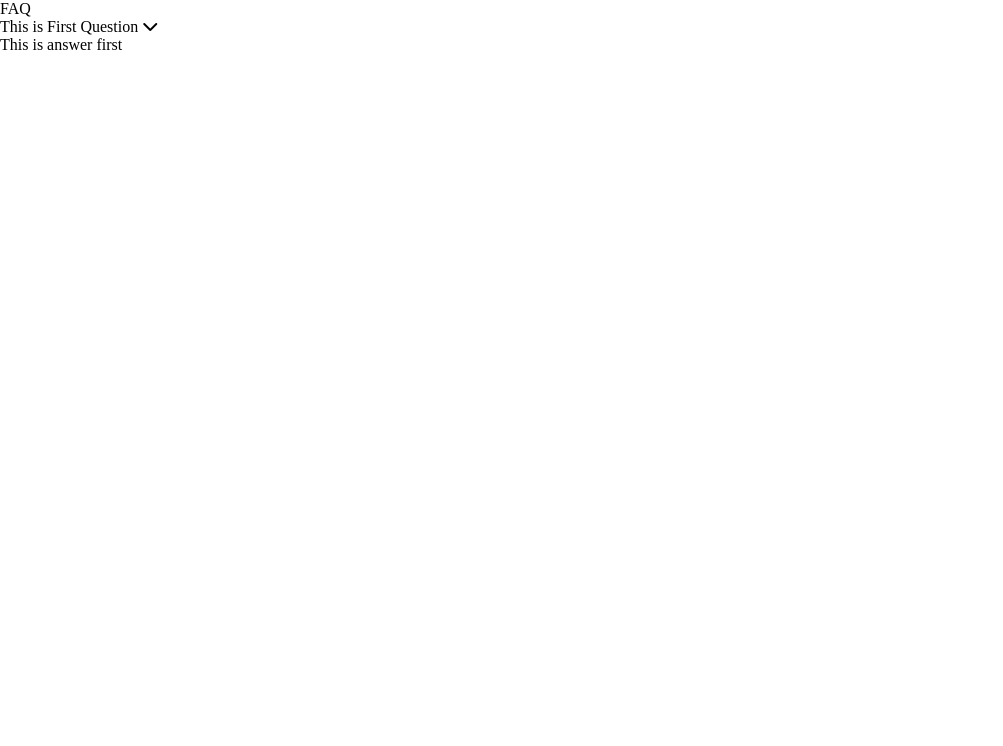
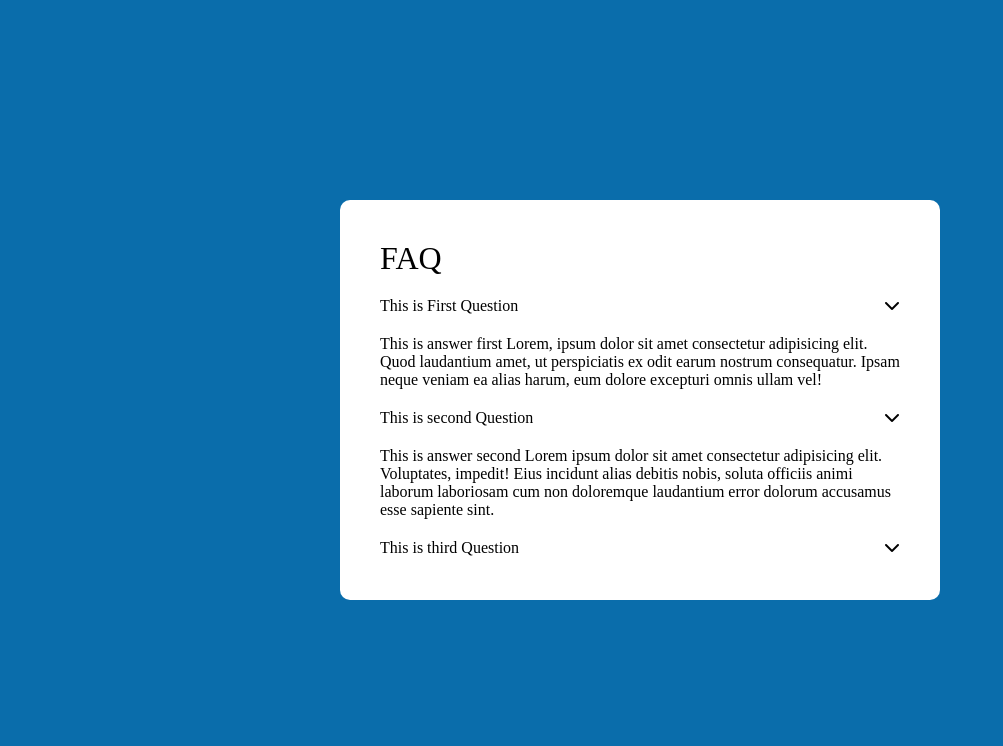
Before and after one commit to MaheshRautrao/Javascript-Accordion, a plain HTML site: page index.html in a window 1280 px wide. Shown: the whole page, without its empty margins (0-1003 px from the left). Drawn offline with Linux system fonts and the light colour scheme.

Commit message:
done some styling

```diff
--- a/index.html
+++ b/index.html
@@ -20,7 +20,49 @@
               <span>This is First Question</span>
               <i class="fa-solid fa-chevron-down"></i>
             </div>
-            <span class="answer">This is answer first</span>
+            <span class="answer"
+              >This is answer first Lorem, ipsum dolor sit amet consectetur
+              adipisicing elit. Quod laudantium amet, ut perspiciatis ex odit
+              earum nostrum consequatur. Ipsam neque veniam ea alias harum, eum
+              dolore excepturi omnis ullam vel!</span
+            >
+            <span class="line"></span>
+          </li>
+          <li class="question_box">
+            <div class="question">
+              <span>This is second Question</span>
+              <i class="fa-solid fa-chevron-down"></i>
+            </div>
+            <span class="answer"
+              >This is answer second Lorem ipsum dolor sit amet consectetur
+              adipisicing elit. Voluptates, impedit! Eius incidunt alias debitis
+              nobis, soluta officiis animi laborum laboriosam cum non doloremque
+              laudantium error dolorum accusamus esse sapiente sint.</span
+            >
+            <span class="line"></span>
+          </li>
+          <li class="question_box">
+            <div class="question">
+              <span>This is third Question</span>
+              <i class="fa-solid fa-chevron-down"></i>
+            </div>
+            <span class="answer"
+              >This is answer third Lorem ipsum dolor sit amet consectetur
+              adipisicing elit. Possimus, eos iste perferendis est beatae
+              dolores molestias quia inventore mollitia ducimus.</span
+            >
+            <span class="line"></span>
+          </li>
+          <li class="question_box">
+            <div class="question">
+              <span>This is fourth Question</span>
+              <i class="fa-solid fa-chevron-down"></i>
+            </div>
+            <span class="answer"
+              >This is answer fourth Lorem ipsum dolor sit, amet consectetur
+              adipisicing elit. Praesentium quas distinctio alias suscipit quam
+              vitae similique vel ad temporibus? Ullam.</span
+            >
             <span class="line"></span>
           </li>
         </ul>
--- a/style.css
+++ b/style.css
@@ -3,3 +3,46 @@
     padding: 0;
     box-sizing: border-box;
 }
+
+ul{
+    list-style: none;
+}
+
+.container{
+    height: 100vh;
+    width: 100vw;
+    background: rgb(10, 109, 171);
+    display: flex;
+    justify-content: center;
+    align-items: center;
+}
+
+.wrapper{
+    width: 600px;
+    height: 400px;
+    padding: 40px;
+    background-color: white;
+    border-radius: 10px;
+    display: flex;
+    flex-direction: column;
+}
+.heading{
+    font-size: 2rem;
+    margin-bottom: 20px;
+}
+
+.question_list{
+   display: flex;
+   flex-direction: column;
+   overflow-y: scroll;
+}
+
+.question_box{
+    margin-bottom: 20px;
+}
+
+.question{
+    display: flex;
+    justify-content: space-between;
+    margin-bottom: 20px;
+}
```
